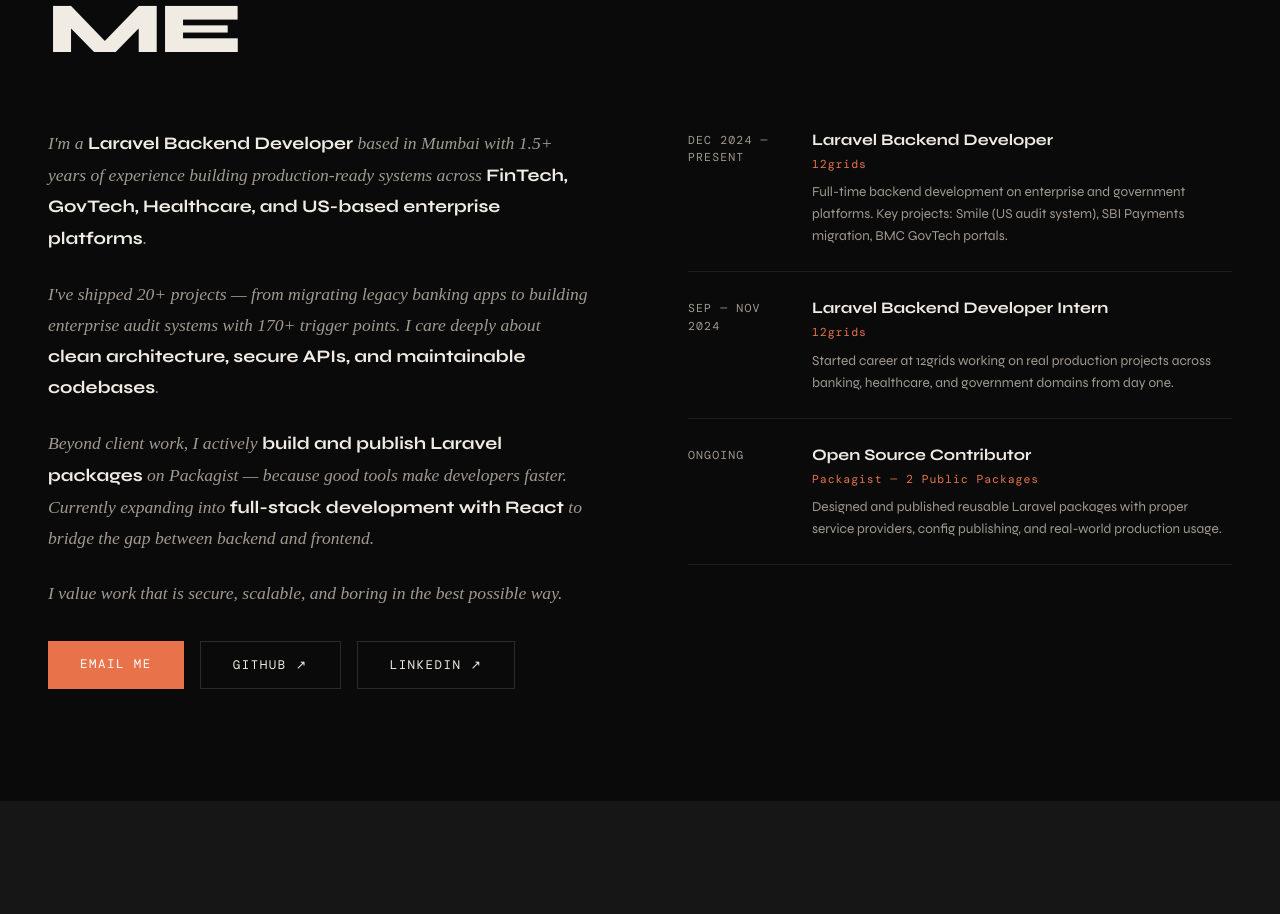
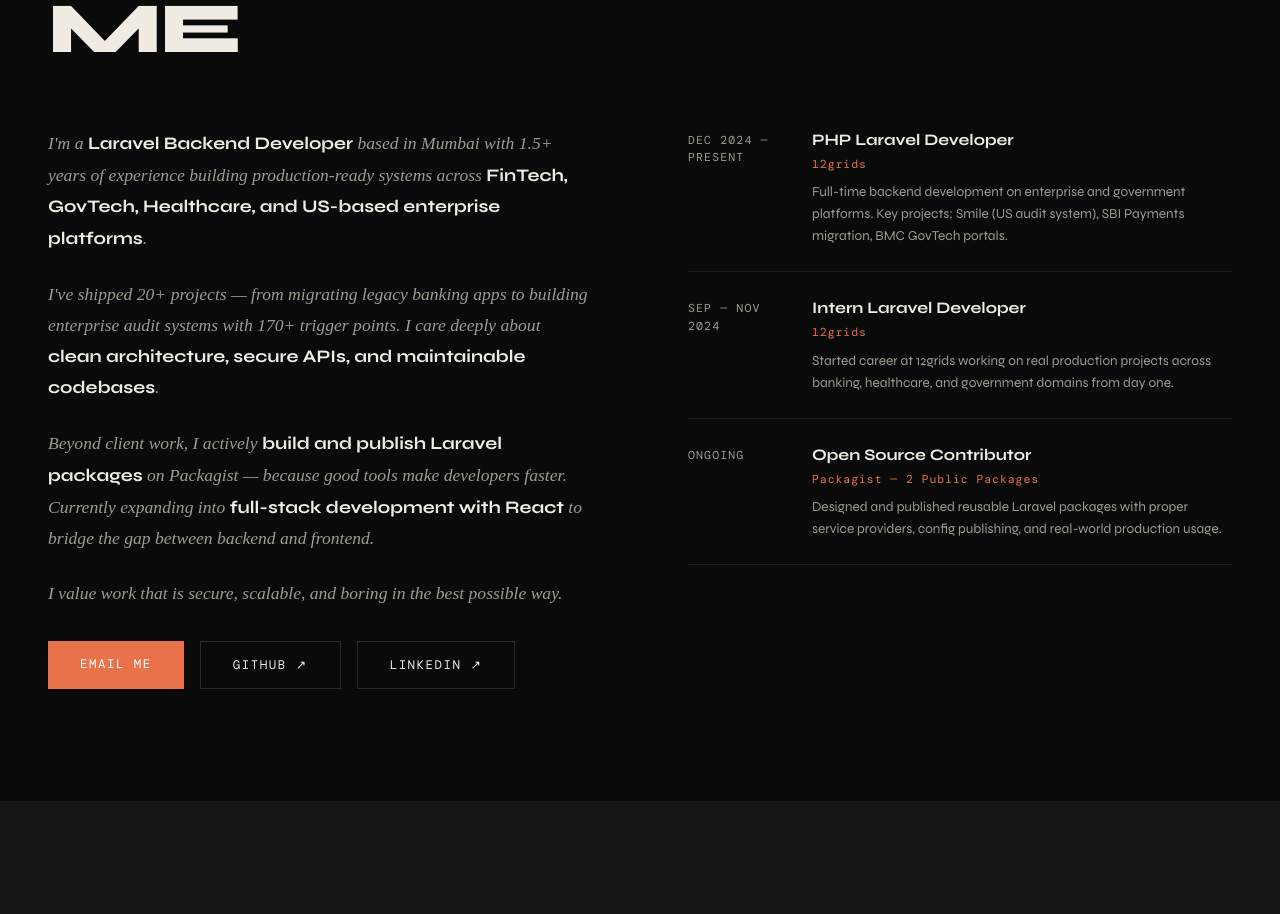
Before and after one commit to utkarshgayguwal/portfolio-site-v2, a React (Vite) app: page / in a window 1280 px wide. Shown: the part 3160-4074 px from the top of the page. Built offline with nearby package versions, Linux system fonts and the light colour scheme; a web font is replaced by a local one.

Commit message:
chore: update job titles in timeline data

```diff
--- a/src/data/index.js
+++ b/src/data/index.js
@@ -123,13 +123,13 @@ export const SKILL_PILLS = [
 export const TIMELINE = [
   {
     period: 'DEC 2024 — PRESENT',
-    title: 'Laravel Backend Developer',
+    title: 'PHP Laravel Developer',
     company: '12grids',
     desc: 'Full-time backend development on enterprise and government platforms. Key projects: Smile (US audit system), SBI Payments migration, BMC GovTech portals.',
   },
   {
     period: 'SEP — NOV 2024',
-    title: 'Laravel Backend Developer Intern',
+    title: 'Intern Laravel Developer',
     company: '12grids',
     desc: 'Started career at 12grids working on real production projects across banking, healthcare, and government domains from day one.',
   },
```
